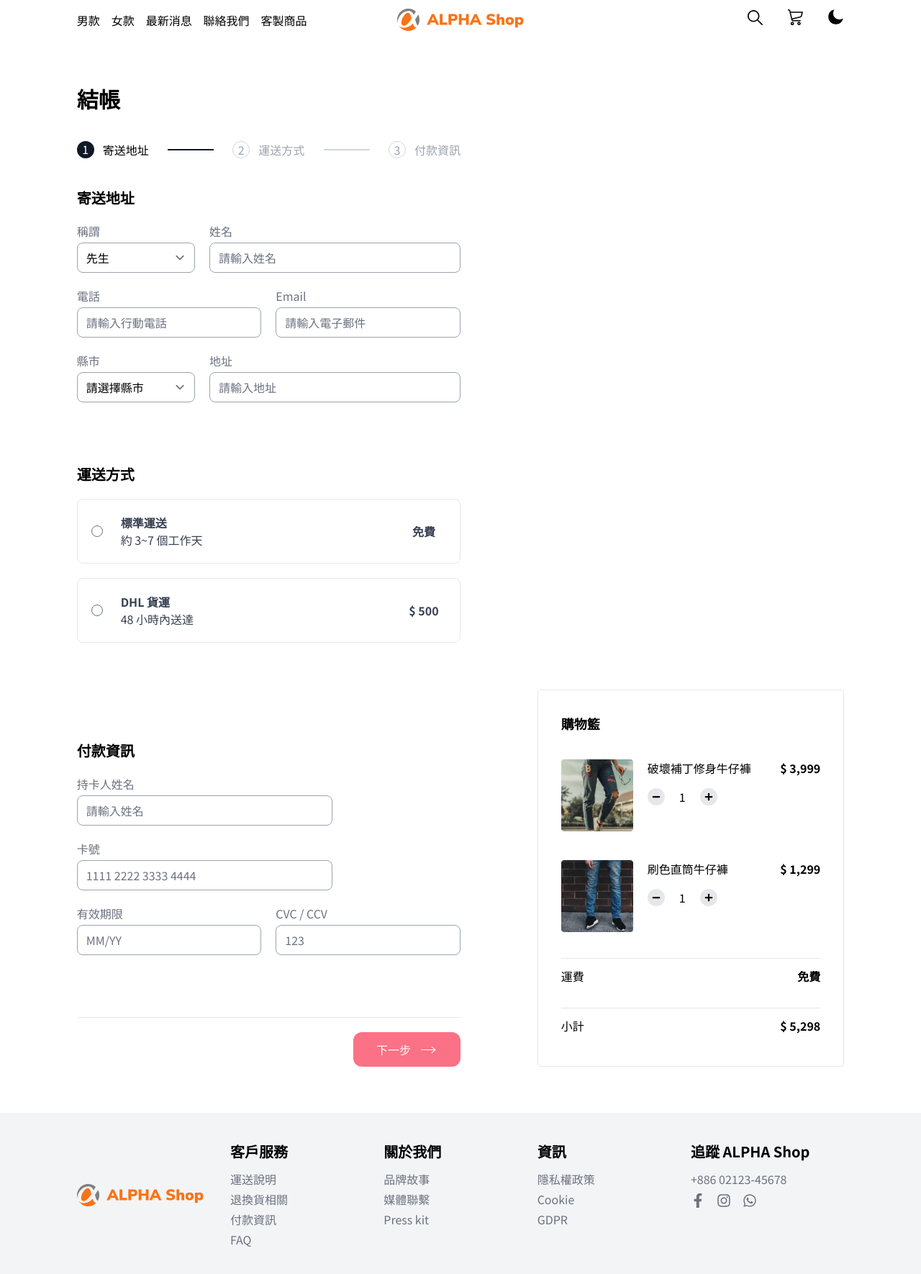
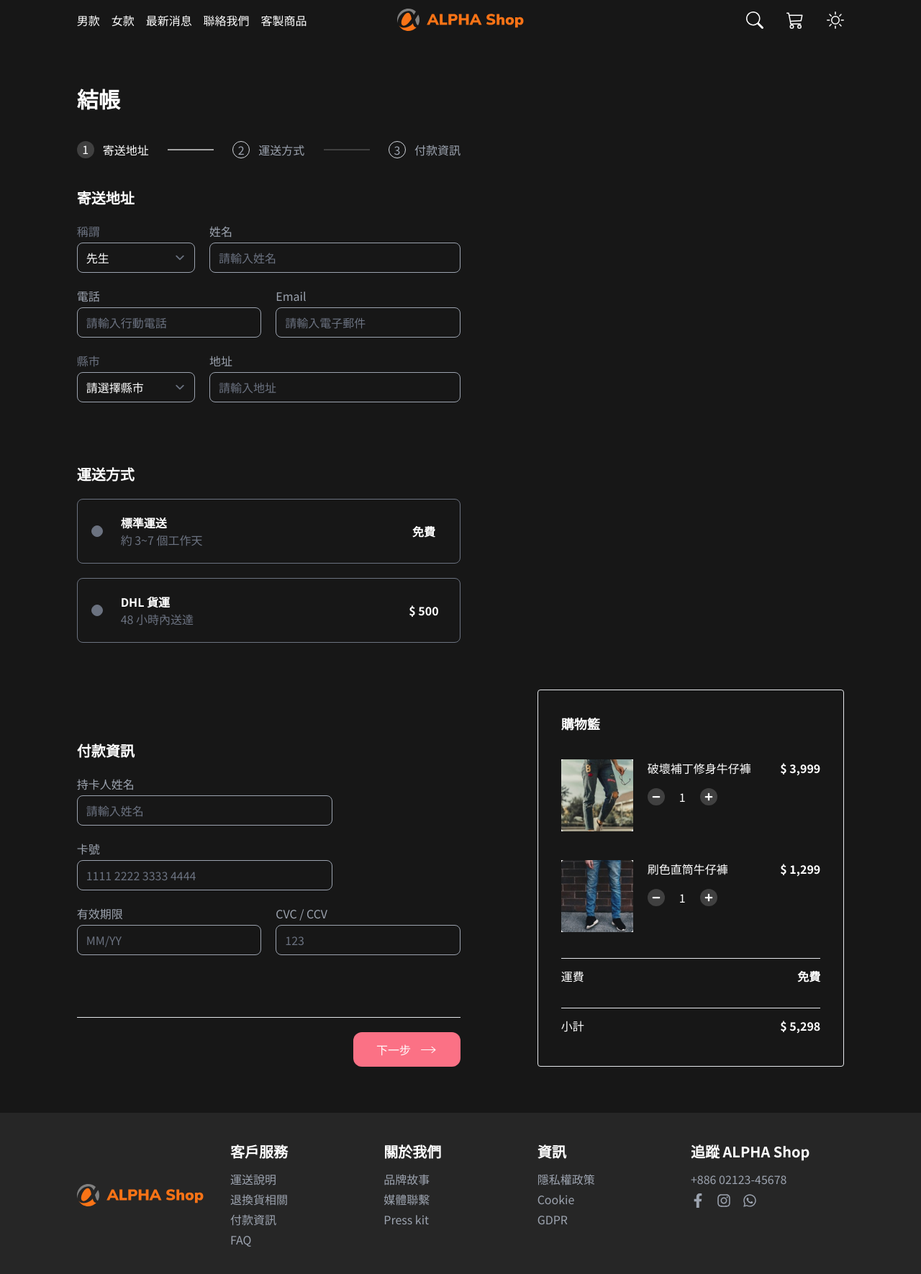
Before and after one commit to KellyCHI22/alpha-shop-react, a React (Create React App) app: page / in a window 1280 px wide. Shown: the top 1770 px of the page at 72% size. Built offline with nearby package versions, Linux system fonts and the light colour scheme.

Commit message:
feat: finish dark mode

```diff
--- a/src/App.jsx
+++ b/src/App.jsx
@@ -1,13 +1,25 @@
 import Header from "components/Header";
 import Main from "components/Main";
 import Footer from "components/Footer";
+import { createContext, useState } from "react";
+
+export const ThemeContext = createContext(null);
 
 export default function App() {
+  const [theme, setTheme] = useState("dark");
+  const toggleTheme = () => {
+    setTheme((current) => (current === "light" ? "dark" : "light"));
+  };
+
   return (
-    <div className="font-NotoSans">
-      <Header />
-      <Main />
-      <Footer />
-    </div>
+    <ThemeContext.Provider value={{ theme, toggleTheme }}>
+      <div className={theme}>
+        <div className="font-NotoSans dark:bg-neutral-900 dark:text-white">
+          <Header />
+          <Main />
+          <Footer />
+        </div>
+      </div>
+    </ThemeContext.Provider>
   );
 }
--- a/src/components/Footer.jsx
+++ b/src/components/Footer.jsx
@@ -3,7 +3,7 @@ import { FaFacebookF, FaInstagram, FaWhatsapp } from "react-icons/fa";
 
 export default function Footer() {
   return (
-    <footer className="bg-gray-100">
+    <footer className="bg-gray-100 dark:bg-neutral-800">
       <div className="container flex flex-col items-center gap-5 px-5 py-10 text-center sm:mx-auto sm:grid sm:grid-cols-12 sm:items-start sm:gap-0 sm:px-0 sm:text-left">
         <div className="col-span-2 col-start-2 my-auto">
           <Logo />
@@ -40,7 +40,9 @@ export default function Footer() {
         <section className="col-span-2">
           <h2 className="mb-3 text-xl  font-bold">追蹤 ALPHA Shop</h2>
           <div className="flex flex-col  space-y-1">
-            <div className="text-gray-500">+886 02123-45678</div>
+            <div className="text-gray-500 hover:text-orange-500 dark:text-gray-400 dark:hover:text-orange-500">
+              +886 02123-45678
+            </div>
             <div className="flex justify-center gap-4 pt-1 sm:justify-start">
               <Link href="#">
                 <FaFacebookF className="text-xl" />
@@ -61,7 +63,10 @@ export default function Footer() {
 
 function Link({ href, children }) {
   return (
-    <a href={href} className="text-gray-500 hover:text-orange-500">
+    <a
+      href={href}
+      className="text-gray-500 hover:text-orange-500 dark:text-gray-400 dark:hover:text-orange-500"
+    >
       {children}
     </a>
   );
--- a/src/components/Header.jsx
+++ b/src/components/Header.jsx
@@ -1,12 +1,17 @@
 import { ReactComponent as Logo } from "assets/icons/logo.svg";
-import { ReactComponent as ToggleIcon } from "assets/icons/toggle.svg";
-import searchIcon from "assets/icons/search.svg";
-import cartIcon from "assets/icons/cart.svg";
-import moonIcon from "assets/icons/moon.svg";
-import { useState } from "react";
+import { HiMenuAlt2 as ToggleMenu } from "react-icons/hi";
+import {
+  BsSearch as Search,
+  BsCart3 as Cart,
+  BsBrightnessHigh as Light,
+  BsMoon as Moon,
+} from "react-icons/bs";
+import { useState, useContext } from "react";
+import { ThemeContext } from "App";
 
 export default function Header() {
   const [toggle, setToggle] = useState(true);
+
   const handleToggle = () => {
     setToggle((prev) => !prev);
   };
@@ -17,10 +22,10 @@ export default function Header() {
         <div className="container mx-auto px-3 sm:px-0">
           <nav className="flex flex-col py-3 sm:mx-0 sm:grid sm:grid-cols-12">
             <div
-              className="absolute cursor-pointer sm:hidden"
+              className="absolute cursor-pointer text-2xl sm:hidden"
               onClick={handleToggle}
             >
-              <ToggleIcon />
+              <ToggleMenu />
             </div>
 
             {toggle ? <ToggleNav /> : null}
@@ -38,6 +43,8 @@ export default function Header() {
 }
 
 function ToggleNav() {
+  const { theme, toggleTheme } = useContext(ThemeContext);
+
   return (
     <>
       <ul className="order-1 flex flex-col items-center sm:order-none sm:col-span-3 sm:col-start-2 sm:flex-row sm:justify-between sm:py-0">
@@ -48,15 +55,15 @@ function ToggleNav() {
         <ToggleNavLink href="#">客製商品</ToggleNavLink>
       </ul>
 
-      <ul className="order-2 flex justify-center gap-8 py-5 sm:col-span-2 sm:col-start-10 sm:justify-end sm:py-0">
-        <li>
-          <img src={searchIcon} alt="search-icon" />
+      <ul className="order-2 flex items-center justify-center gap-8 py-5 sm:col-span-2 sm:col-start-10 sm:justify-end sm:py-0">
+        <li className="text-2xl">
+          <Search />
         </li>
-        <li>
-          <img src={cartIcon} alt="cart-icon" />
+        <li className="text-2xl">
+          <Cart />
         </li>
-        <li id="theme-toggle">
-          <img src={moonIcon} alt="moon-icon" />
+        <li className="cursor-pointer text-2xl" onClick={toggleTheme}>
+          {theme === "light" ? <Moon /> : <Light />}
         </li>
       </ul>
     </>
--- a/src/components/Main/Cart.jsx
+++ b/src/components/Main/Cart.jsx
@@ -38,9 +38,9 @@ function CartItem({ product }) {
           <div>{product.name}</div>
           <div className="sm:col-start-1">
             <div className="flex w-fit items-center gap-5 sm:-mt-5">
-              <FaMinus className="cursor-pointer rounded-full bg-gray-200 p-1.5 text-2xl hover:bg-gray-300" />
+              <FaMinus className="cursor-pointer rounded-full bg-gray-200 p-1.5 text-2xl hover:bg-gray-300 dark:bg-neutral-700 dark:hover:bg-neutral-600" />
               <span>{product.count}</span>
-              <FaPlus className="cursor-pointer rounded-full bg-gray-200 p-1.5 text-2xl hover:bg-gray-300" />
+              <FaPlus className="cursor-pointer rounded-full bg-gray-200 p-1.5 text-2xl hover:bg-gray-300 dark:bg-neutral-700 dark:hover:bg-neutral-600" />
             </div>
           </div>
           <div className="justify-self-end font-bold sm:col-start-2 sm:row-start-1">{`$ ${(
--- a/src/components/Main/OrderInfo/Input.jsx
+++ b/src/components/Main/OrderInfo/Input.jsx
@@ -2,9 +2,9 @@ export default function Input({ label, type, placeholder, className }) {
   return (
     <>
       <div className={className}>
-        <div className="mb-1 text-gray-500">{label}</div>
+        <div className="mb-1 text-gray-500 dark:text-gray-400">{label}</div>
         <input
-          className="w-full rounded-lg border-gray-400 focus:border-transparent focus:ring-2 focus:ring-orange-500"
+          className="w-full rounded-lg border-gray-400 focus:border-transparent focus:ring-2 focus:ring-orange-500 dark:bg-transparent"
           type={type}
           placeholder={placeholder}
         />
--- a/src/components/Main/OrderInfo/OrderProgress.jsx
+++ b/src/components/Main/OrderInfo/OrderProgress.jsx
@@ -4,15 +4,15 @@ export default function OrderProgress() {
     <>
       <section className="my-10 flex items-center justify-between space-x-5">
         <span>
-          <span className="mr-3 inline-block h-10 w-10 rounded-full bg-gray-900 text-center align-text-top text-white sm:h-6 sm:w-6">
-            <span className="mt-[4px] block text-xl sm:-mt-[1px] sm:text-base ">
+          <span className="mr-3 inline-block h-10 w-10 rounded-full bg-gray-900 text-center align-text-top text-white dark:bg-neutral-700 sm:h-6 sm:w-6">
+            <span className="mt-[4px] block text-xl sm:-mt-[1px] sm:text-base">
               1
             </span>
           </span>
           <span className="hidden sm:inline-block">寄送地址</span>
         </span>
 
-        <span className="my-3 h-0.5 w-16 bg-gray-900" />
+        <span className="my-3 h-0.5 w-16 bg-gray-900 dark:bg-neutral-400" />
 
         <span>
           <span className="mr-3 inline-block h-10 w-10 rounded-full border-[1px] border-gray-300 text-center align-text-top text-white sm:h-6 sm:w-6">
@@ -23,7 +23,7 @@ export default function OrderProgress() {
           <span className="hidden text-gray-400 sm:inline-block">運送方式</span>
         </span>
 
-        <span className="my-3 h-0.5 w-16 bg-gray-300" />
+        <span className="my-3 h-0.5 w-16 bg-gray-300 dark:bg-neutral-700" />
 
         <span>
           <span className="mr-3 inline-block h-10 w-10 rounded-full border-[1px] border-gray-300 text-center align-text-top text-white sm:h-6 sm:w-6">
--- a/src/components/Main/OrderInfo/Radio.jsx
+++ b/src/components/Main/OrderInfo/Radio.jsx
@@ -7,18 +7,18 @@ export default function Radio({ id, name, label, price, description }) {
           id={id}
           name={name}
           defaultValue={id}
-          className="peer absolute top-1/2 left-5 -translate-y-1/2 text-gray-900 focus:ring-gray-900"
+          className="peer absolute top-1/2 left-5 -translate-y-1/2 text-gray-900 focus:ring-gray-900 dark:bg-gray-500"
           required
         />
         <label
           htmlFor={id}
-          className="grid cursor-pointer grid-cols-[60px_1fr_100px] place-items-center rounded-lg border border-gray-200 bg-white py-5 text-gray-700 hover:bg-gray-100 hover:text-gray-600 peer-checked:border-gray-600 peer-checked:text-black"
+          className="grid cursor-pointer grid-cols-[60px_1fr_100px] place-items-center rounded-lg border border-gray-200 bg-white py-5 text-gray-700 hover:bg-gray-100 hover:text-gray-600 peer-checked:border-gray-600 peer-checked:text-black dark:border-gray-500 dark:bg-transparent dark:text-gray-500 dark:hover:bg-neutral-800 dark:peer-checked:border-white dark:peer-checked:text-gray-500"
         >
           <div className="col-start-2 flex w-full flex-col items-start">
-            <div className="font-bold">{label}</div>
+            <div className="font-bold dark:text-white">{label}</div>
             <div>{description}</div>
           </div>
-          <div className="font-bold">
+          <div className="font-bold dark:text-white">
             {price === "0" ? "免費" : `$ ${price}`}
           </div>
         </label>
--- a/src/components/Main/OrderInfo/Select.jsx
+++ b/src/components/Main/OrderInfo/Select.jsx
@@ -5,11 +5,15 @@ export default function Select({ label, name, options, className }) {
         <div className="mb-1 text-gray-500">{label}</div>
         <div>
           <select
-            className="w-full rounded-lg border-gray-400 focus:border-transparent focus:ring-2 focus:ring-orange-500"
+            className="w-full rounded-lg border-gray-400 focus:border-transparent focus:ring-2 focus:ring-orange-500 dark:bg-transparent"
             name={name}
           >
             {options.map((option) => (
-              <option key={option.value} value={option.value}>
+              <option
+                key={option.value}
+                value={option.value}
+                className="dark:text-gray-600"
+              >
                 {option.label}
               </option>
             ))}
--- a/tailwind.config.js
+++ b/tailwind.config.js
@@ -1,6 +1,7 @@
 /** @type {import('tailwindcss').Config} */
 module.exports = {
   content: ["./src/**/*.{js,jsx,ts,tsx}"],
+  darkMode: "class",
   theme: {
     extend: {
       fontFamily: {
```
Also changed, not shown: src/assets/icons/search.svg, src/assets/icons/sun.svg.
